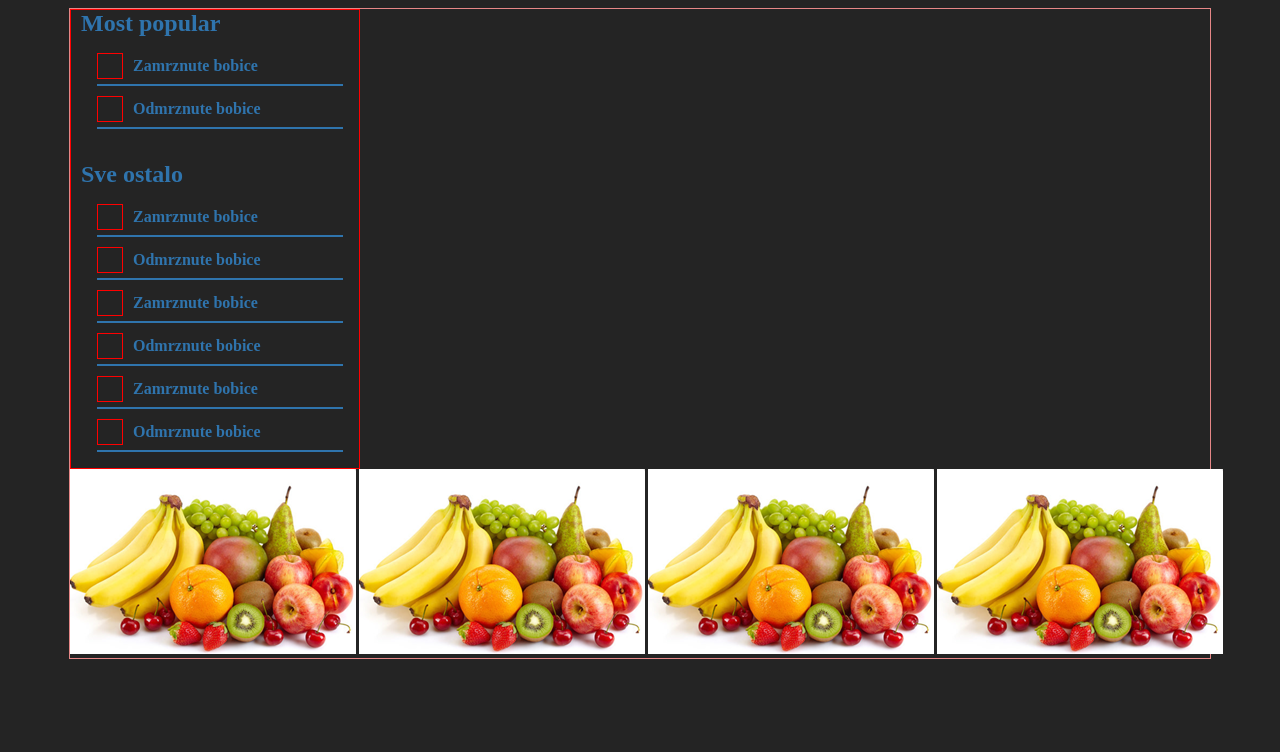
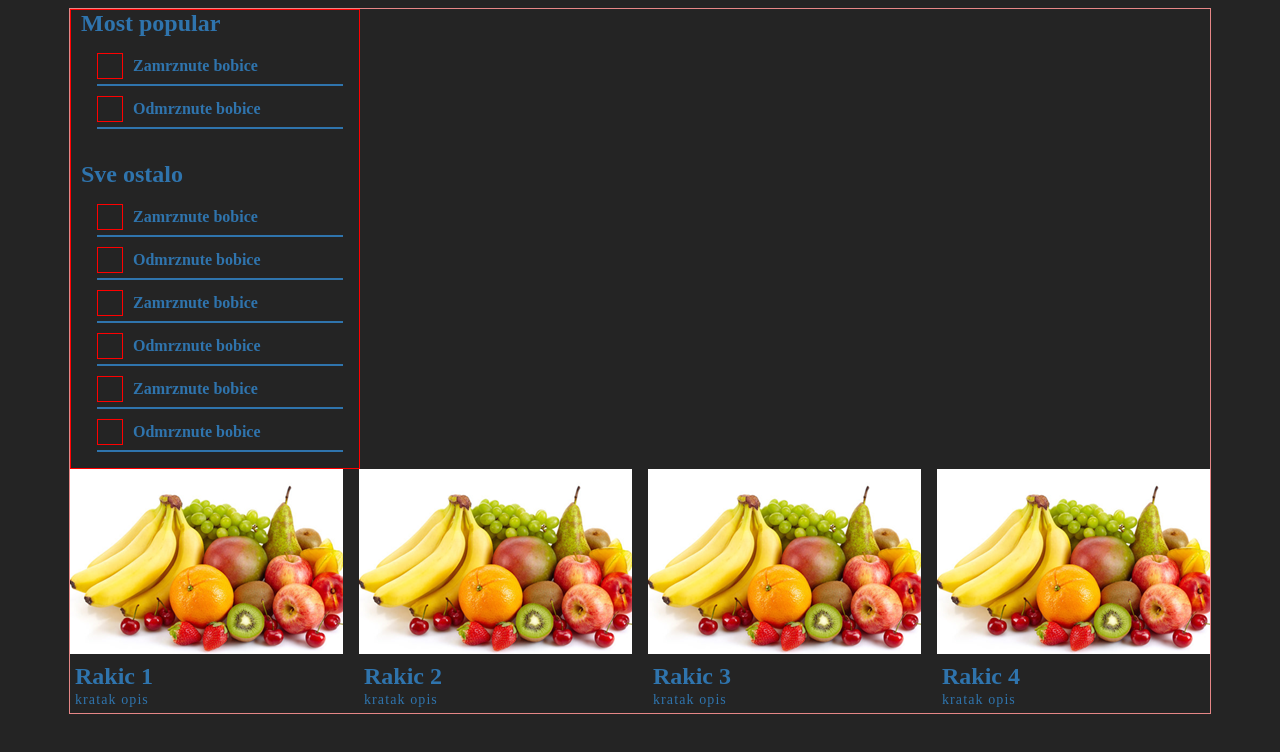
Before and after one commit to PetarPaskas/kupuj-prirodno, a React (Vite) app in the folder kupuj-prirodno/: page / in a window 1280 px wide. Shown: the top 752 px of the page. Built offline with nearby package versions, Linux system fonts and the light colour scheme.

Commit message:
Store card basics

```diff
--- a/kupuj-prirodno/src/assets/main.css
+++ b/kupuj-prirodno/src/assets/main.css
@@ -75,16 +75,36 @@ padding-bottom: 5px;
 
 }
 
+.store_description{
+    margin:0;
+    padding:5px;
+}
+
+.store_description__title{
+    display:block;
+    font-size:24px;
+    font-weight: 600;
+}
+
+.store_description__description{
+    display:inline-block;
+    font-size:14px;
+    letter-spacing: 1.1px;
+}
+
 .card{
     display:flex;
     flex-direction: column;
 }
 
 .card_header{
-
+    position:relative;
+    overflow: hidden;
 }
 .card_header__image{
-
+    display:block;
+    width: 100%;
+    height: auto;
 }
 
 .card_body{
--- /dev/null
+++ b/kupuj-prirodno/src/packages/StoreCard/StoreDescription/store-description.tsx
@@ -0,0 +1,14 @@
+import type { StoreSummaryItem } from "../../../shared/types"
+
+interface StoreDescriptionProps{
+    store:StoreSummaryItem
+}
+
+const StoreDescription = ({store}:StoreDescriptionProps)=>{
+    return <p className="store_description">
+        <span className="store_description__title">{store.title}</span>
+        <span className="store_description__description">{store.shortDescription}</span>
+    </p>
+}
+
+export default StoreDescription
--- a/kupuj-prirodno/src/packages/StoreCard/store-card.tsx
+++ b/kupuj-prirodno/src/packages/StoreCard/store-card.tsx
@@ -4,32 +4,21 @@ import CardFooter from "../../shared/card/CardFooter/card-footer";
 import CardHeader from "../../shared/card/CardHeader/card-header";
 import CardHeaderImageCover from "../../shared/card/CardHeaderImageCover/card-header-image-cover";
 import type { StoreSummaryItem } from "../../shared/types";
+import StoreDescription from "./StoreDescription/store-description";
 
 interface StoreCardProps{
     store:StoreSummaryItem
 }
 
 const StoreCard = ({store}:StoreCardProps)=>{
-    const renderCardHeader = ()=>{
-        return <CardHeader>
-            <CardHeaderImageCover src="./src/assets/img/fruit.png"/>
-        </CardHeader>
-    }
-
-    const renderCardBody = ()=>{
-        return <CardBody>
-        </CardBody>
-    }
-
-    const renderCardFooter = ()=>{
-        return <CardFooter>
-        </CardFooter>
-    }
 
     return <Card>
-        {renderCardHeader()}
-        {renderCardBody()}
-        {renderCardFooter()}
+        <CardHeader>
+            <CardHeaderImageCover src={store.coverImage}/>
+        </CardHeader>
+        <CardBody>
+            <StoreDescription store={store}/>
+        </CardBody>
     </Card>
 }
 
```
